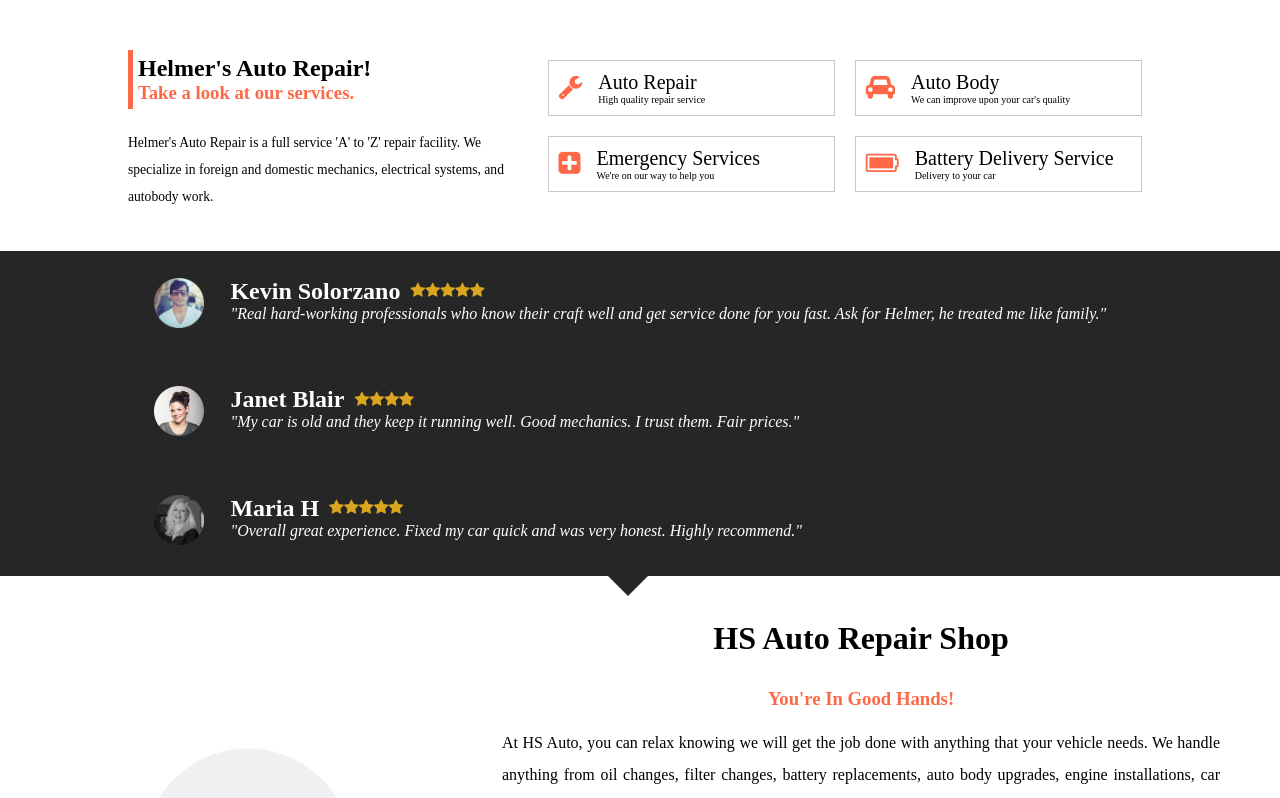
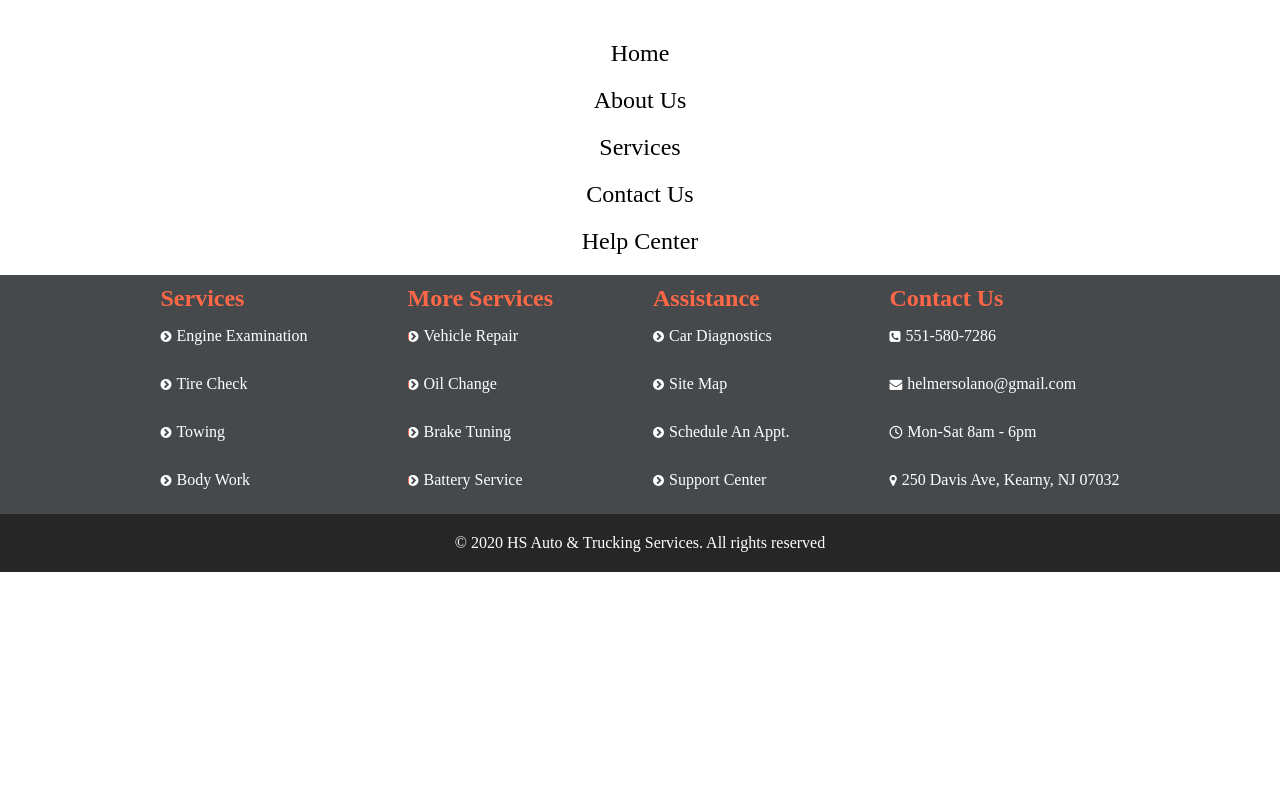
Before and after one commit to solorzke/hs-auto, a React (Create React App) app: page /sitemap in a window 1280 px wide. Shown: the part 840-1638 px from the top of the page. After the commit the page ends 1412 px from the top, so only its background shows below. Built offline with nearby package versions, Linux system fonts and the light colour scheme; a web font is replaced by a local one.

Commit message:
Font size changes to contact us component

```diff
--- a/src/App.js
+++ b/src/App.js
@@ -5,6 +5,7 @@ import About from './views/AboutUs';
 import Services from './views/Services';
 import Contact from './views/ContactUs';
 import HelpCenter from './views/HelpCenter';
+import Sitemap from './views/Sitemap';
 
 export default function App() {
 	return (
@@ -14,6 +15,7 @@ export default function App() {
 				<Route component={Services} path={'/services'} />
 				<Route component={Contact} path={'/contact'} />
 				<Route component={HelpCenter} path={'/help'} />
+				<Route component={Sitemap} path={'/sitemap'} />
 				<Route component={Home} path={'/'} />
 			</Switch>
 		</div>
--- a/src/components/ContactUs/Contact.css
+++ b/src/components/ContactUs/Contact.css
@@ -88,4 +88,9 @@ p > .fa {
 		font-size: 1.5rem;
 		background-color: #46494c;
 	}
+
+	.info-container > p {
+		padding: 20px 0;
+		font-size: 1.2rem;
+	}
 }
--- a/src/components/Footer/Navigation.js
+++ b/src/components/Footer/Navigation.js
@@ -48,11 +48,11 @@ export default function Navigation() {
 				<h2 className="heading">Assistance</h2>
 				<Link className="link" to="/services">
 					<i className="fa fa-chevron-circle-right" />
-					Emergency
+					Car Diagnostics
 				</Link>
-				<Link className="link" to="/services">
+				<Link className="link" to="/sitemap">
 					<i className="fa fa-chevron-circle-right" />
-					Car Diagnostics
+					Site Map
 				</Link>
 				<Link className="link" to="/contact">
 					<i className="fa fa-chevron-circle-right" />
--- /dev/null
+++ b/src/components/Maps/Site.css
@@ -0,0 +1,20 @@
+.site-map-container {
+	display: flex;
+	padding: 0 10px 10px 10px;
+	flex-direction: column;
+	align-items: center;
+	justify-content: center;
+}
+
+.site-map-container > .sitemap-item {
+	font-size: 1.5rem;
+	text-decoration: none;
+	color: #000;
+	flex: 1;
+	display: flex;
+	padding: 10px;
+}
+
+.sitemap-item:hover {
+	color: #fe6847;
+}
--- /dev/null
+++ b/src/components/Maps/Site.js
@@ -0,0 +1,25 @@
+import React from 'react';
+import { Link } from 'react-router-dom';
+import './Site.css';
+
+export default function Sitemap() {
+	return (
+		<div className="site-map-container">
+			<Link className="sitemap-item" to="/">
+				Home
+			</Link>
+			<Link className="sitemap-item" to="/about">
+				About Us
+			</Link>
+			<Link className="sitemap-item" to="/services">
+				Services
+			</Link>
+			<Link className="sitemap-item" to="/contact">
+				Contact Us
+			</Link>
+			<Link className="sitemap-item" to="/help">
+				Help Center
+			</Link>
+		</div>
+	);
+}
--- /dev/null
+++ b/src/views/Sitemap.js
@@ -0,0 +1,17 @@
+import React from 'react';
+import '../App.css';
+import Navbar from '../components/Navbar/Navbar';
+import Banner from '../components/Banner/Banner';
+import Sitemap from '../components/Maps/Site';
+import Footer from '../components/Footer/Footer';
+
+export default function Site() {
+	return (
+		<div>
+			<Navbar />
+			<Banner />
+			<Sitemap />
+			<Footer />
+		</div>
+	);
+}
```
